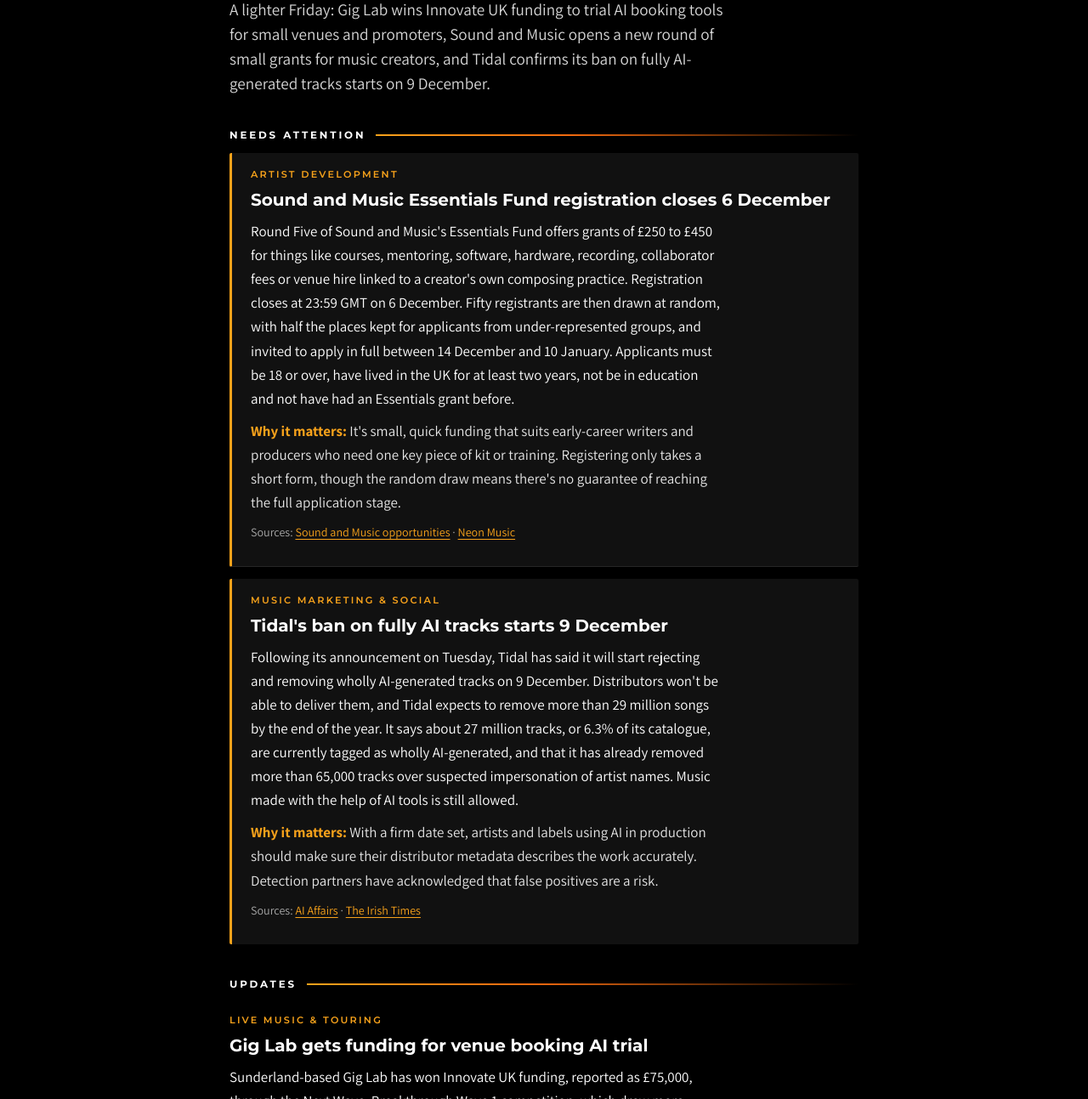
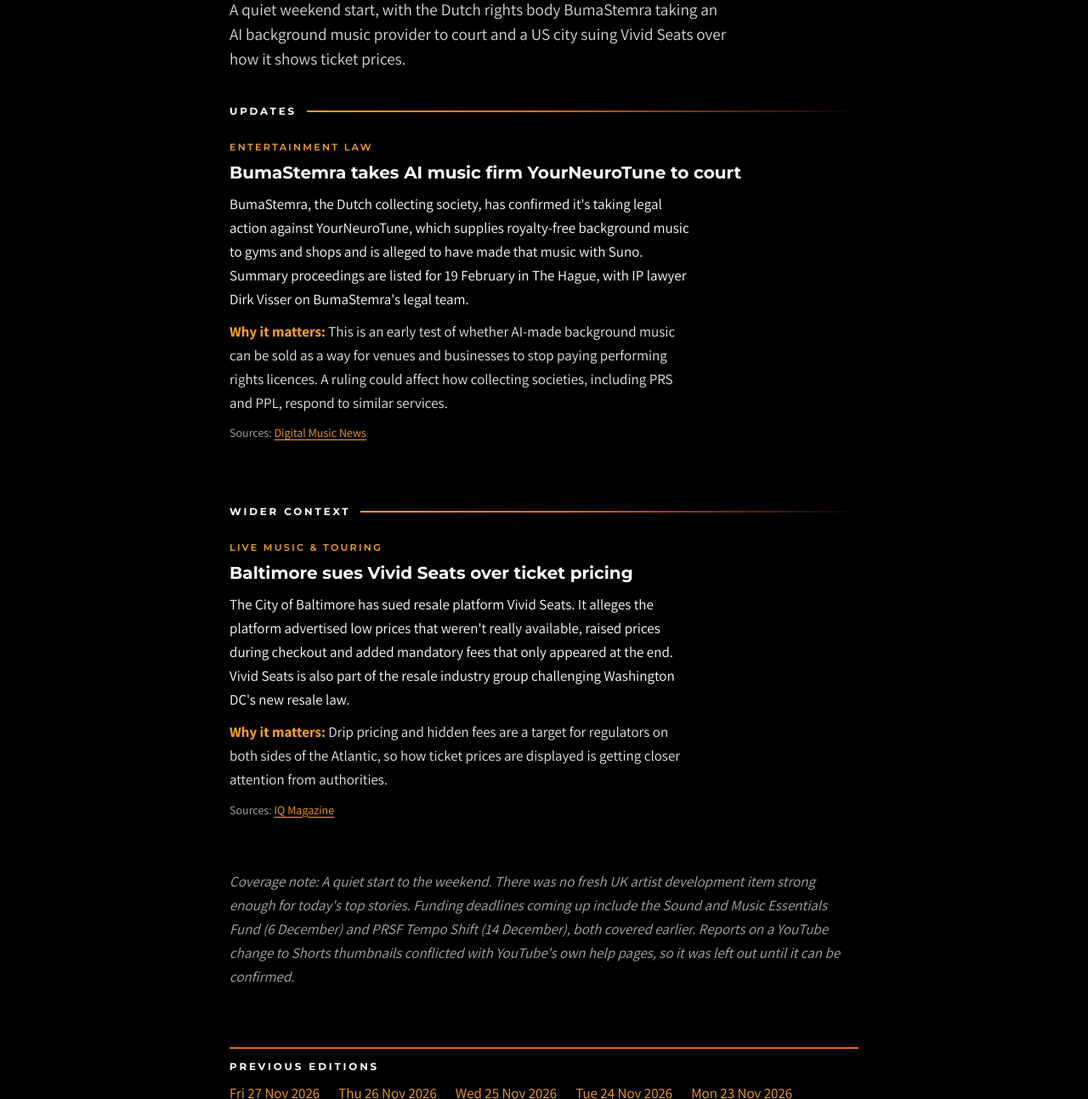
Before and after one commit to virtuallypop-rundown/vp-rundown, a plain HTML site: page index.html in a window 1280 px wide. Shown: the part 418-1711 px from the top of the page at 85% size. Drawn offline with Linux system fonts and the light colour scheme.

Commit message:
Edition 2026-11-28
Co-authored-by: Perplexity <noreply@perplexity.ai>

```diff
--- a/index.html
+++ b/index.html
@@ -14,26 +14,22 @@
 <p class="tag">Live music, music marketing, entertainment law and artist development news, every weekday morning, plus a lighter weekend edition.</p>
 <nav><a href="index.html">Latest</a><a href="archive.html">Archive</a></nav>
 </div></header>
-<main class="wrap"><article class="edition"><p class="kicker">Weekday briefing</p><h1>Friday 27 November 2026</h1>
-<p class="lede">A lighter Friday: Gig Lab wins Innovate UK funding to trial AI booking tools for small venues and promoters, Sound and Music opens a new round of small grants for music creators, and Tidal confirms its ban on fully AI-generated tracks starts on 9 December.</p>
-<section class="sec sec-attention"><h2>Needs attention</h2>
-<div class="item"><p class="topic">Artist development</p>
-<h3>Sound and Music Essentials Fund registration closes 6 December</h3><p>Round Five of Sound and Music&#x27;s Essentials Fund offers grants of £250 to £450 for things like courses, mentoring, software, hardware, recording, collaborator fees or venue hire linked to a creator&#x27;s own composing practice. Registration closes at 23:59 GMT on 6 December. Fifty registrants are then drawn at random, with half the places kept for applicants from under-represented groups, and invited to apply in full between 14 December and 10 January. Applicants must be 18 or over, have lived in the UK for at least two years, not be in education and not have had an Essentials grant before.</p>
-<p class="why"><strong>Why it matters:</strong> It&#x27;s small, quick funding that suits early-career writers and producers who need one key piece of kit or training. Registering only takes a short form, though the random draw means there&#x27;s no guarantee of reaching the full application stage.</p>
-<p class="src">Sources: <a href="https://soundandmusic.org/opportunities/" rel="noopener" target="_blank">Sound and Music opportunities</a> · <a href="https://neonmusic.co.uk/sound-and-music-essentials-fund-round-five" rel="noopener" target="_blank">Neon Music</a></p></div>
-<div class="item"><p class="topic">Music marketing &amp; social</p>
-<h3>Tidal&#x27;s ban on fully AI tracks starts 9 December</h3><p>Following its announcement on Tuesday, Tidal has said it will start rejecting and removing wholly AI-generated tracks on 9 December. Distributors won&#x27;t be able to deliver them, and Tidal expects to remove more than 29 million songs by the end of the year. It says about 27 million tracks, or 6.3% of its catalogue, are currently tagged as wholly AI-generated, and that it has already removed more than 65,000 tracks over suspected impersonation of artist names. Music made with the help of AI tools is still allowed.</p>
-<p class="why"><strong>Why it matters:</strong> With a firm date set, artists and labels using AI in production should make sure their distributor metadata describes the work accurately. Detection partners have acknowledged that false positives are a risk.</p>
-<p class="src">Sources: <a href="https://www.aiaffairs.com/news/tidal-ban-wholly-ai-generated-music-december-2026/" rel="noopener" target="_blank">AI Affairs</a> · <a href="https://www.irishtimes.com/culture/music/2026/11/25/tidal-bans-ai-generated-music-plans-to-delete-27m-songs/" rel="noopener" target="_blank">The Irish Times</a></p></div>
+<main class="wrap"><article class="edition"><p class="kicker">Weekend edition</p><h1>Saturday 28 November 2026</h1>
+<p class="lede">A quiet weekend start, with the Dutch rights body BumaStemra taking an AI background music provider to court and a US city suing Vivid Seats over how it shows ticket prices.</p>
+<section class="sec sec-updates"><h2>Updates</h2>
+<div class="item"><p class="topic">Entertainment law</p>
+<h3>BumaStemra takes AI music firm YourNeuroTune to court</h3><p>BumaStemra, the Dutch collecting society, has confirmed it&#x27;s taking legal action against YourNeuroTune, which supplies royalty-free background music to gyms and shops and is alleged to have made that music with Suno. Summary proceedings are listed for 19 February in The Hague, with IP lawyer Dirk Visser on BumaStemra&#x27;s legal team.</p>
+<p class="why"><strong>Why it matters:</strong> This is an early test of whether AI-made background music can be sold as a way for venues and businesses to stop paying performing rights licences. A ruling could affect how collecting societies, including PRS and PPL, respond to similar services.</p>
+<p class="src">Sources: <a href="https://www.digitalmusicnews.com/2026/11/27/bumastemra-yourneurotune-lawsuit/" rel="noopener" target="_blank">Digital Music News</a></p></div>
 </section>
-<section class="sec sec-updates"><h2>Updates</h2>
+<section class="sec sec-context"><h2>Wider context</h2>
 <div class="item"><p class="topic">Live music &amp; touring</p>
-<h3>Gig Lab gets funding for venue booking AI trial</h3><p>Sunderland-based Gig Lab has won Innovate UK funding, reported as £75,000, through the Next Wave: Breakthrough Wave 1 competition, which drew more than 700 applications. With Northumbria University and technology partner Sauce, it will spend 12 months in 2027 building and trialling AI tools to help small venues and independent promoters judge where shows are likely to work and find venues with free dates. The company says booking decisions will stay with people. Gig Lab is already used across the Propaganda Independent Venues group, and venues and promoters can register interest in testing it.</p>
-<p class="why"><strong>Why it matters:</strong> Better data on where shows are likely to sell could make it less risky to add smaller towns to a tour, which matters for productions routing theatres and mid-size rooms. Promoters who want a say in how the tools work can sign up for the trial.</p>
-<p class="src">Sources: <a href="https://www.musicweek.com/public_html/index.php/live/read/gig-lab-secures-funding-to-develop-ai-tools-for-independent-live-music-sector/095583" rel="noopener" target="_blank">Music Week</a> · <a href="https://www.recordoftheday.com/on-the-move/news-press/gig-lab-wins-innovate-uk-funding-for-human-led-ai-to-support-promoters-and-venues" rel="noopener" target="_blank">Record of the Day</a> · <a href="https://dealroom.co/news/175843-gig-lab-wins-75k-innovate-uk-grant-to-cut-gig-booking-risk/" rel="noopener" target="_blank">Dealroom</a></p></div>
+<h3>Baltimore sues Vivid Seats over ticket pricing</h3><p>The City of Baltimore has sued resale platform Vivid Seats. It alleges the platform advertised low prices that weren&#x27;t really available, raised prices during checkout and added mandatory fees that only appeared at the end. Vivid Seats is also part of the resale industry group challenging Washington DC&#x27;s new resale law.</p>
+<p class="why"><strong>Why it matters:</strong> Drip pricing and hidden fees are a target for regulators on both sides of the Atlantic, so how ticket prices are displayed is getting closer attention from authorities.</p>
+<p class="src">Sources: <a href="https://www.iqmagazine.com/2026/11/baltimore-sues-vivid-seats-amid-wave-of-us-action-on-resale-sector/" rel="noopener" target="_blank">IQ Magazine</a></p></div>
 </section>
-<p class="gaps">Coverage note: A quiet day for UK legal news. The Suno identity case and the Disney social media case were covered on 25 and 26 November, and there&#x27;s no further ruling yet. The Prime Minister&#x27;s 23 November Commons remarks on EU touring added no concrete steps beyond the summit statement covered earlier. Sound and Music&#x27;s own Essentials Fund programme page still shows an older &#x27;registrations closed&#x27; notice, but its opportunities listing gives the 6 December deadline. Please check the official page before applying.</p>
-</article><aside class="recent"><h2>Previous editions</h2><ul><li><a href="editions/2026-11-26.html">Thu 26 Nov 2026</a></li><li><a href="editions/2026-11-25.html">Wed 25 Nov 2026</a></li><li><a href="editions/2026-11-24.html">Tue 24 Nov 2026</a></li><li><a href="editions/2026-11-23.html">Mon 23 Nov 2026</a></li><li><a href="editions/2026-11-22.html">Sun 22 Nov 2026</a></li><li><a href="editions/2026-11-21.html">Sat 21 Nov 2026</a></li><li><a href="editions/2026-11-20.html">Fri 20 Nov 2026</a></li></ul><a href="archive.html">Full archive</a></aside></main>
+<p class="gaps">Coverage note: A quiet start to the weekend. There was no fresh UK artist development item strong enough for today&#x27;s top stories. Funding deadlines coming up include the Sound and Music Essentials Fund (6 December) and PRSF Tempo Shift (14 December), both covered earlier. Reports on a YouTube change to Shorts thumbnails conflicted with YouTube&#x27;s own help pages, so it was left out until it can be confirmed.</p>
+</article><aside class="recent"><h2>Previous editions</h2><ul><li><a href="editions/2026-11-27.html">Fri 27 Nov 2026</a></li><li><a href="editions/2026-11-26.html">Thu 26 Nov 2026</a></li><li><a href="editions/2026-11-25.html">Wed 25 Nov 2026</a></li><li><a href="editions/2026-11-24.html">Tue 24 Nov 2026</a></li><li><a href="editions/2026-11-23.html">Mon 23 Nov 2026</a></li><li><a href="editions/2026-11-22.html">Sun 22 Nov 2026</a></li><li><a href="editions/2026-11-21.html">Sat 21 Nov 2026</a></li></ul><a href="archive.html">Full archive</a></aside></main>
 <footer class="wrap foot"><p class="fo"><img src="assets/vp-mark.webp" alt="" width="36" height="35"><span>Published by <a href="https://www.virtuallypop.com/" rel="noopener">Virtually Pop</a>, Liverpool</span></p><p>Summaries are written in our own words. Follow the links for the full stories from the original publishers.</p><p>&copy; 2026 Virtually Pop</p></footer>
 <script>(function(){if(window.parent===window)return;document.documentElement.classList.add("embedded");function s(){parent.postMessage({vpRundownHeight:document.documentElement.scrollHeight},"*")}addEventListener("load",s);addEventListener("resize",s);if(window.ResizeObserver)new ResizeObserver(s).observe(document.body);})();</script>
 </body></html>
```
Also changed, not shown: archive.html (+1 -1 lines), editions/2026-11-28.html (added, +35 -0 lines), feed.xml (+16 -1 lines).
